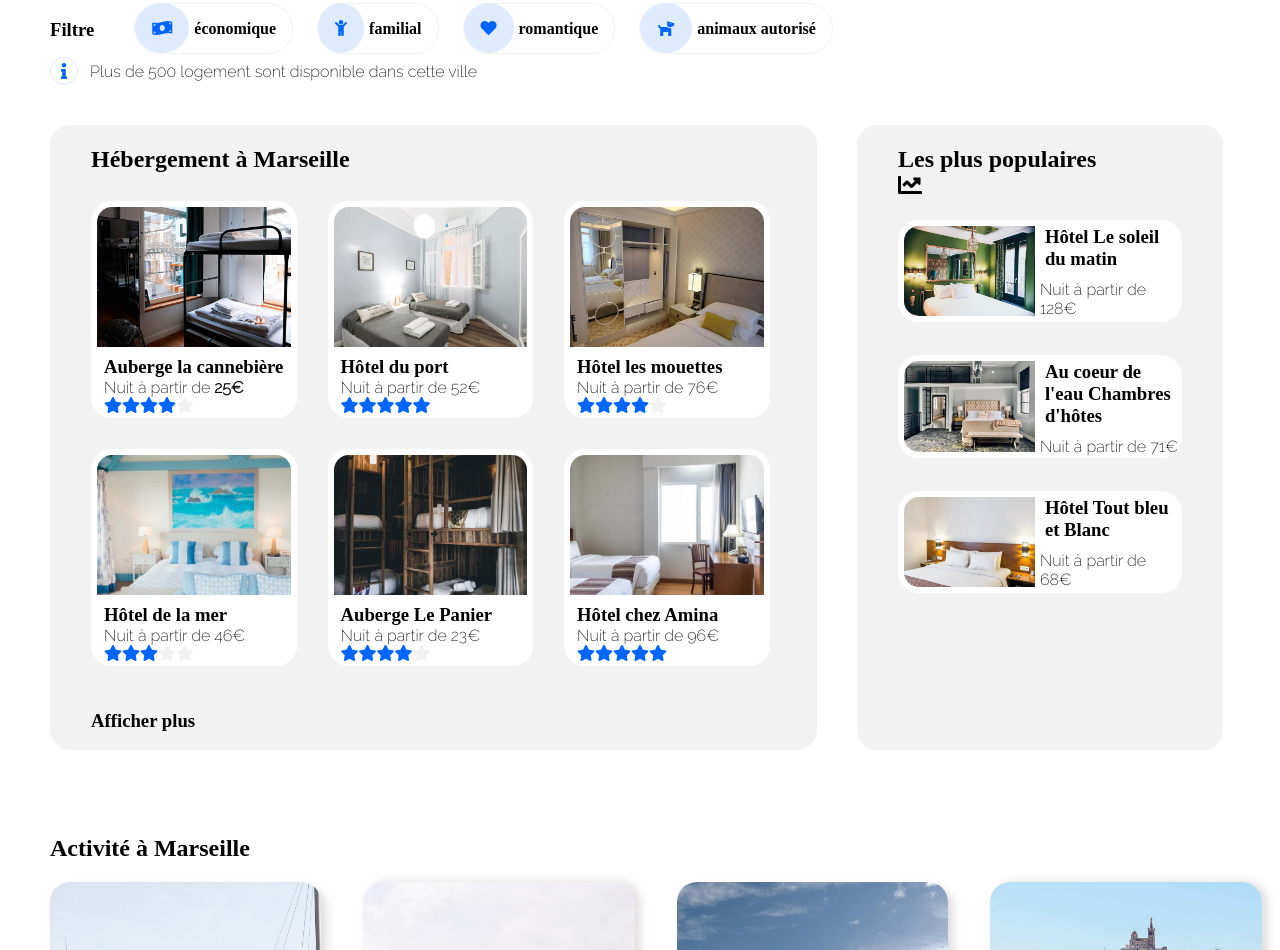
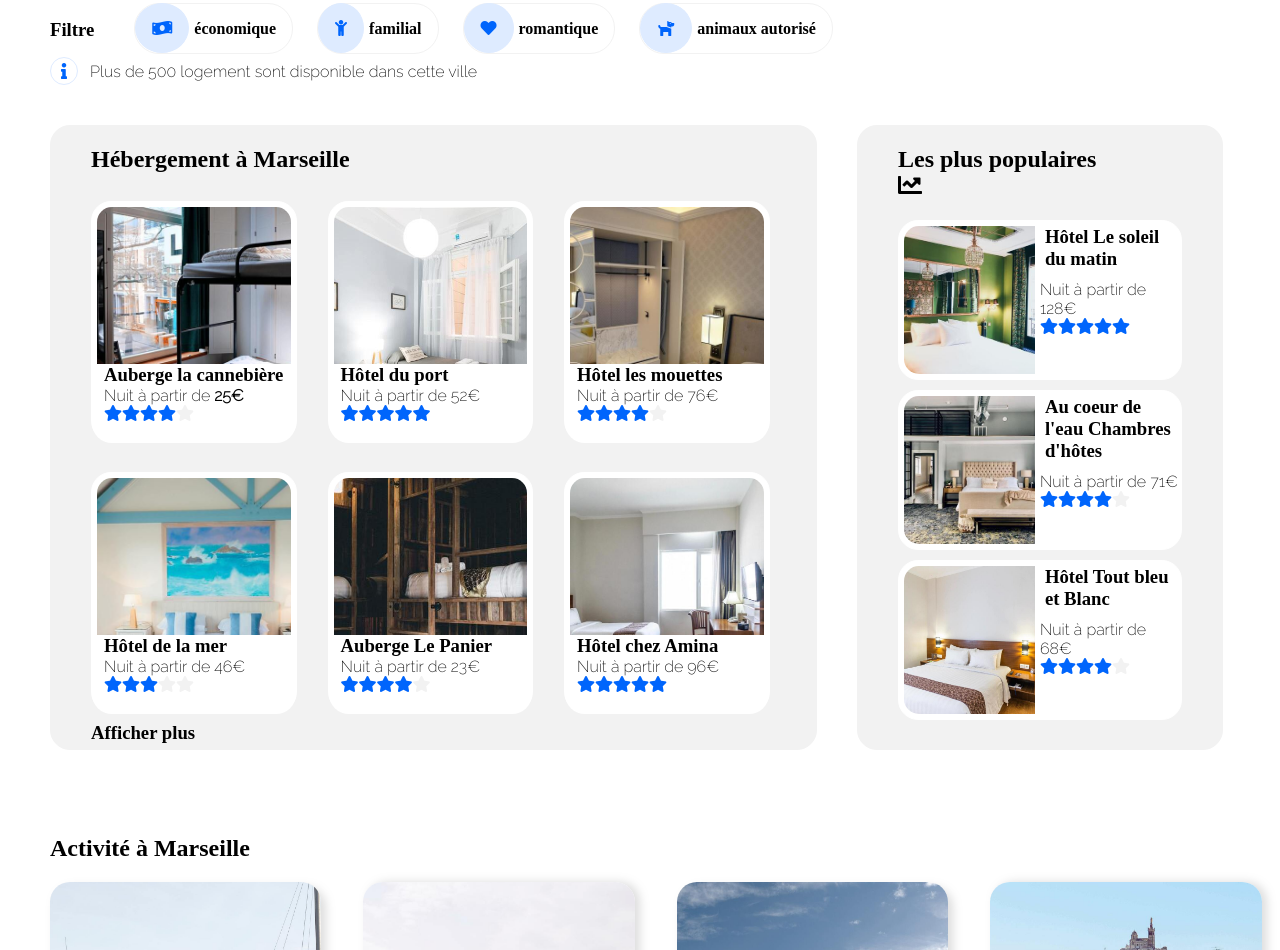
Before and after one commit to nicolaslechenic/LadrangeStephane_2_21072021, a plain HTML site: page index.html in a window 1280 px wide. Shown: the part 297-1247 px from the top of the page. Drawn offline with Linux system fonts and the light colour scheme.

Commit message:
responsive hebergement populaire recherche

```diff
--- a/asset/style/style.css
+++ b/asset/style/style.css
@@ -162,18 +162,21 @@ nav{
     border: 1px #f2f2f2 solid;
     border-radius: 20px;
     background-color: #f2f2f2;
+    position: relative;
 }
 .hebergement h2{
     padding: 20px 0 0 40px;
 }
 #afficher_plus{
     padding: 0 0 5px 40px;
+    position: absolute;
+    bottom: 0;
 }
 
 .offres{
     display: grid;
     grid-template-columns: repeat(3,30%);
-    grid-template-rows: repeat(2,1fr);
+    grid-template-rows: repeat(2,240px);
     grid-gap: 31px;
     padding: 28px 40px 44px 40px;
 }
@@ -184,13 +187,21 @@ nav{
 }
 .offre img{
     width: 100%;
-    height: 150px;
+    height: 100%;
     padding: 5px;
     object-fit: cover;
     border-radius: 20px 20px 0 0;
 }
 .description{
     padding: 0px 0 20px 12px;
+    position: absolute;
+    bottom: 0;
+    background-color: white;
+    width: 100%;
+    border-radius: 0 0 20px 20px;
+}
+.offre a{
+    position: relative;
 }
 .offre ul li {
     display: block;
@@ -215,8 +226,8 @@ nav{
 .liste{
     display: grid;
     grid-template-columns: 100%;
-    grid-template-rows: repeat(3,20%);
-    grid-gap: 33px;
+    grid-template-rows: repeat(3,160px);
+    grid-gap: 10px;
     padding: 0 40px 0 40px;
 }
 .populair{
@@ -369,6 +380,15 @@ footer{
         justify-content: center;
         align-items: center;
     }
+    .btn::before{
+        font-family: "Font Awesome 5 Free";
+        font-weight: 900;
+        content: "\f002";
+        color: white;
+    }
+    .btn span{
+        display: none;
+    }
     /* ****************************filtre**************************** */
     .filtres{
         display: flex;
@@ -429,7 +449,7 @@ footer{
     .liste{
         display: grid;
         grid-template-columns: repeat(3,30%);
-        grid-template-rows: 60%;
+        grid-template-rows: 55%;
         grid-gap: 20px;
         padding: 0 40px 0 40px;
     }
@@ -458,20 +478,22 @@ footer{
         padding: 0;
     }
     .detail{
+        height: 50%;
         display: flex;
         justify-content: flex-start;
         flex-flow: wrap column;
         align-items: flex-start;
+        overflow: hidden;
 
     }
-    .detail h3{
+    /* .detail h3{
         display: block;
         text-overflow: ellipsis;
         word-wrap: break-word;
         overflow: hidden;
         max-height: 2.4em;
         line-height: 1.2em;
-    }
+    } */
     /* ***********************hebergement********************************** */
     .section-1{
         display: grid;
@@ -620,20 +642,12 @@ footer{
     .recherche .btn{
         border: 1px solid #0065FC;
         background-color: #0065FC;
-        color: white;
         border-radius: 25%;
         padding: 8px 10px 4px 10px;
         /* width: 10px; */
         margin-left: -5px;
     }
-    .btn::before{
-        font-family: "Font Awesome 5 Free";
-        font-weight: 900;
-        content: "\f002";
-    }
-    .btn span{
-        display: none;
-    }
+
     /************** filtre*********** */
     #filtre{
         padding: 10px 10px 10px 24px;
@@ -722,7 +736,8 @@ footer{
     }
     .detail{
         display: grid;
-
+        height: 100%;
+        overflow: visible;
     }
 
     /* *****************hebergement*********** */
@@ -744,7 +759,7 @@ footer{
     }
     .offre img{
         width: 100%;
-        height: 115px;
+        height: 100%;
     }
     /* *********************section-2******************** */
     .section-2{
```
